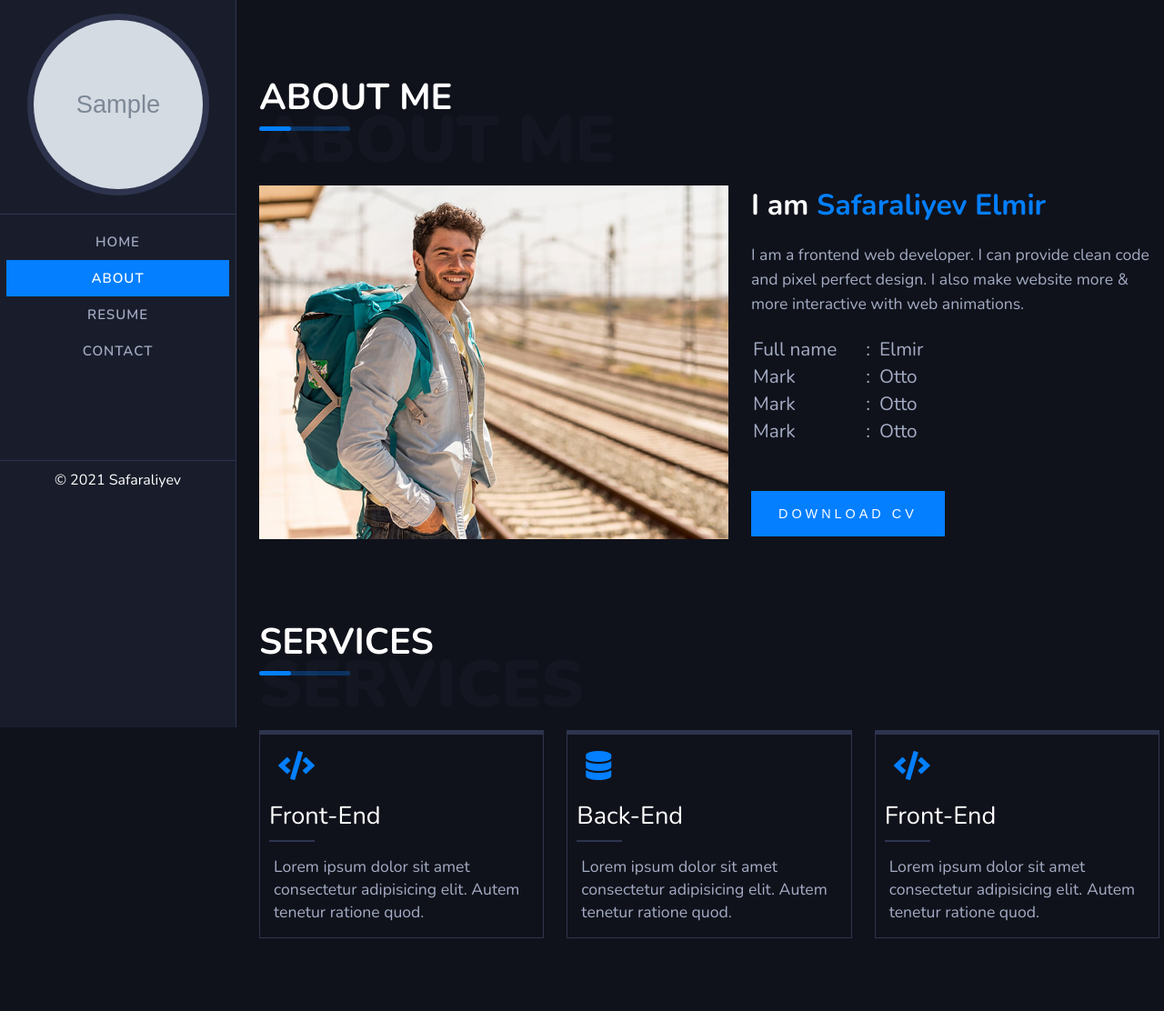
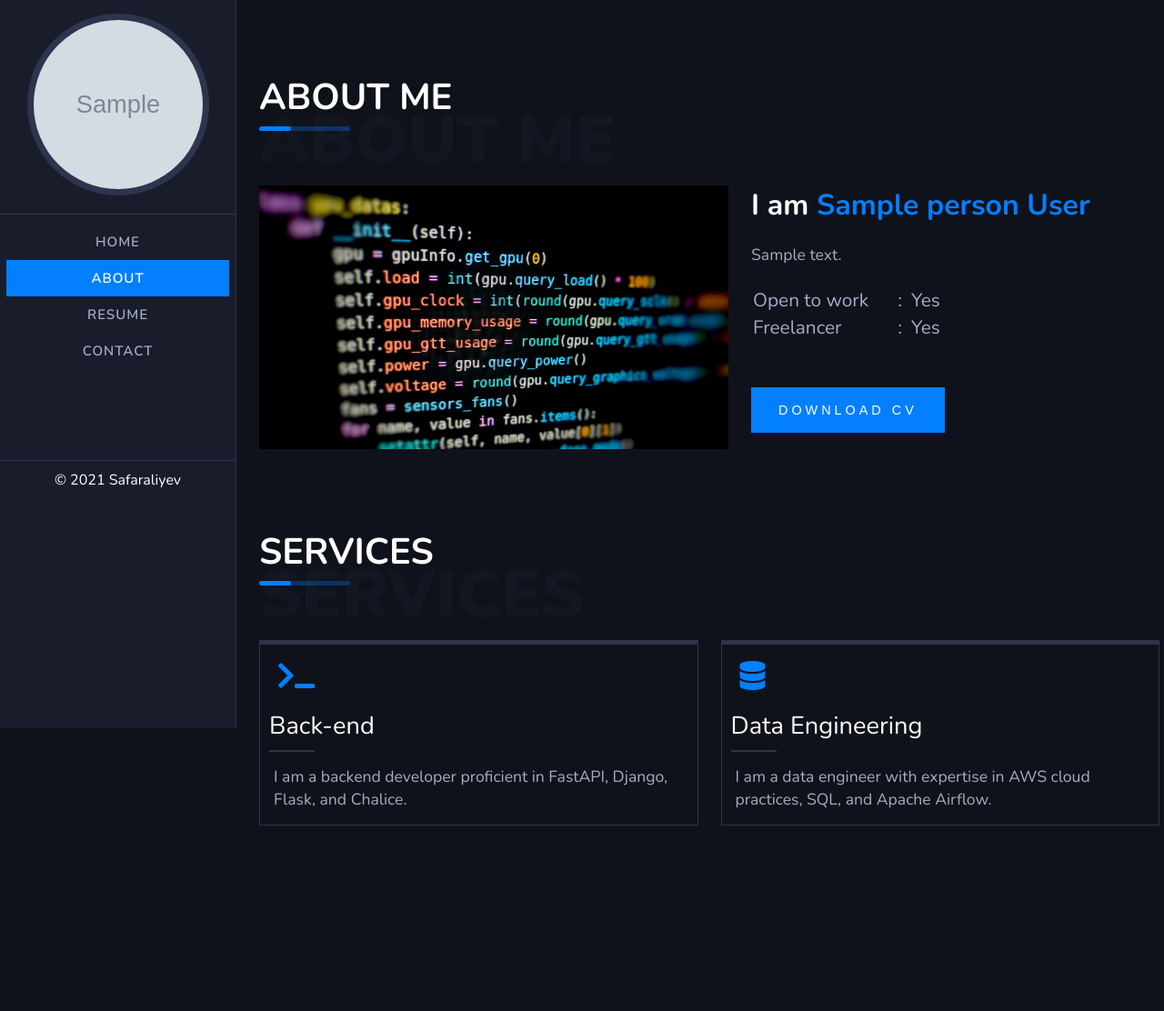
Before and after one commit to safaraliyevelmir/PortfolioWebsite, a Django app: page /about/ in a window 1280 px wide. Shown: the whole page at 91% size. After the commit the page ends 908 px from the top, so only its background shows below. Run offline with Django 4.2, Linux system fonts and the light colour scheme; tables that the repository leaves empty hold one stand-in row (values such as "Sample post"); grey boxes marked "Sample" are stand-in pictures.

Commit message:
Edit: Codes and Content

```diff
--- a/core/models.py
+++ b/core/models.py
@@ -17,6 +17,19 @@ class Person(models.Model):
     github_profile = models.URLField()
     linkedin_profile = models.URLField()
     phone_number = models.CharField(max_length=128)
+    open_to_work = models.BooleanField(default=False)
+    is_freelancer = models.BooleanField(default=False)
+
+    @property
+    def open_to_work_text(self):
+        return "Yes" if self.open_to_work else "No"
+
+    @property
+    def is_freelancer_text(self):
+        return "Yes" if self.is_freelancer else "No"
+    @property
+    def full_name(self):
+        return f"{self.name} {self.surname}"
 
     def __str__(self):
         return f"{self.name} {self.surname}"
@@ -46,7 +59,6 @@ class Contact(models.Model):
     def __str__(self):
         return f"{self.name} - {self.subject}"
 
-
 class EducationExperience(models.Model):
     university = models.CharField(max_length=128)
     degree = models.CharField(max_length=128)
--- a/core/templates/about.html
+++ b/core/templates/about.html
@@ -1,5 +1,5 @@
 {% extends 'base.html' %}
-
+{% load static %}
 
 {% block content %}
 <!-- Content Start -->
@@ -16,31 +16,22 @@
 
                     <div class="content-aboumtme">
                         <div class="img">
-                            <img src="/img/about-image.jpg" alt="">
+                            <img src="{% static 'img/bg.jpg' %}" alt="">
                         </div>
                         <div class="info">
-                            <h1>I am <span>Safaraliyev Elmir</span></h1>
+                            <h1>I am <span>{{person.full_name}}</span></h1>
 
-                            <p>I am a frontend web developer. I can provide clean code and pixel perfect design. I also
-                                make website more & more interactive with web animations.</p>
+                            <p>{{person.about_me}}</p>
 
                             <table>
                                 <tbody>
                                     <tr>
-                                        <td>Full name</td>
-                                        <td class="info-2">Elmir</td>
+                                        <td>Open to work</td>
+                                        <td class="info-2">{{person.open_to_work_text}}</td>
                                     </tr>
                                     <tr>
-                                        <td>Mark</td>
-                                        <td class="info-2">Otto</td>
-                                    </tr>
-                                    <tr>
-                                        <td>Mark</td>
-                                        <td class="info-2">Otto</td>
-                                    </tr>
-                                    <tr>
-                                        <td>Mark</td>
-                                        <td class="info-2">Otto</td>
+                                        <td>Freelancer</td>
+                                        <td class="info-2">{{person.is_freelancer_text}}</td>
                                     </tr>
                                 </tbody>
                             </table>
@@ -62,24 +53,19 @@
                     <div class="content-services">
                         <div class="service-box">
                             <div class="icon">
-                                <i class="fas fa-code"></i>
+                                <i class="fas fa-terminal"></i>
                             </div>
-                            <div class="title-service">Front-End</div>
-                            <p>Lorem ipsum dolor sit amet consectetur adipisicing elit. Autem tenetur ratione quod.</p>
+                            <div class="title-service">Back-end</div>
+                            <p>
+                                I am a backend developer proficient in FastAPI, Django, Flask, and Chalice.
+                            </p>
                         </div>
                         <div class="service-box">
                             <div class="icon">
                                 <i class="fas fa-database"></i>
                             </div>
-                            <div class="title-service">Back-End</div>
-                            <p>Lorem ipsum dolor sit amet consectetur adipisicing elit. Autem tenetur ratione quod.</p>
-                        </div>
-                        <div class="service-box">
-                            <div class="icon">
-                                <i class="fas fa-code"></i>
-                            </div>
-                            <div class="title-service">Front-End</div>
-                            <p>Lorem ipsum dolor sit amet consectetur adipisicing elit. Autem tenetur ratione quod.</p>
+                            <div class="title-service">Data Engineering</div>
+                            <p>I am a data engineer with expertise in AWS cloud practices, SQL, and Apache Airflow.</p>
                         </div>
                     </div>
                 </div>
--- a/core/templates/index.html
+++ b/core/templates/index.html
@@ -13,7 +13,7 @@
 
                         <div class="header">
                             <div class="text">
-                                <h1>Hi, I am <span>{{person.surname}}</span></h1>
+                                <h1>Hi, I am <span>{{person.full_name}}</span></h1>
                                 <p>{{person.about_me}}</p>
                             </div>
                             <div class="social">
```
Also changed, not shown: core/migrations/0002_person_is_freelancer_person_open_to_work.py (added), media/cv/safaraliyevelmir.jpg (added), media/profile_pictures/safaraliyevelmir.jpg (added), static/img/about-image.jpg (deleted), static/img/bg.jpg (added), static/img/blog-image-1.jpg (deleted), static/img/portfolio-image-1.jpg (deleted), static/img/pp.jpg (deleted).
